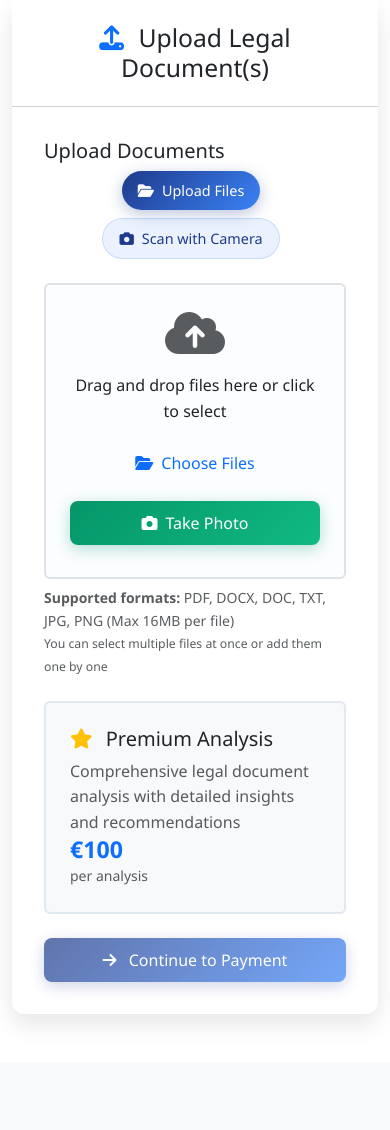
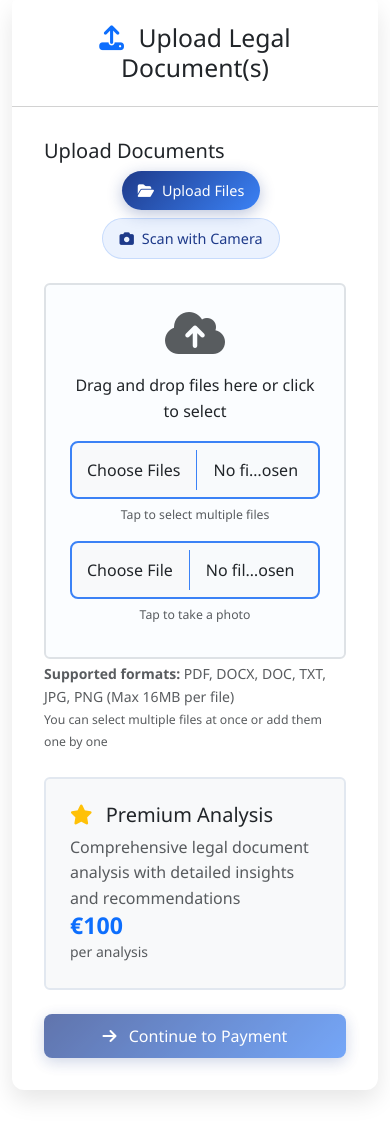
Before and after one commit to BlueAngel888/LegalAsistant.com, a Flask app: page / in a window 390 px wide. Shown: the part 599-1729 px from the top of the page. Run offline with Flask 3, Linux system fonts and the light colour scheme; some libraries are stand-ins or nearby versions.

Commit message:
Improve mobile file uploads and allow adding more files after selection
Enhance file upload functionality for mobile devices and implement incremental file adding using DataTransfer in main.js and update index.html template.

Replit-Commit-Author: Agent
Replit-Commit-Session-Id: 588a86d2-99d0-4637-9ebe-af0175177e85
Replit-Commit-Screenshot-Url: https://storage.googleapis.com/screenshot-production-us-central1/80aff0b9-0297-40ab-98d1-219085d14976/25552787-f67d-44e5-a502-c5ddbe85c5a6.jpg

```diff
--- a/static/css/style.css
+++ b/static/css/style.css
@@ -244,6 +244,26 @@ footer {
     color: #fbbf24;
 }
 
+/* Mobile File Upload Improvements */
+.mobile-upload-section input[type="file"] {
+    border: 2px solid #3b82f6;
+    border-radius: 8px;
+    background: #f8fafc;
+    cursor: pointer;
+    transition: all 0.3s ease;
+}
+
+.mobile-upload-section input[type="file"]:focus {
+    outline: none;
+    border-color: #1e40af;
+    box-shadow: 0 0 0 3px rgba(59, 130, 246, 0.1);
+}
+
+.mobile-upload-section input[type="file"]:hover {
+    background: #f1f5f9;
+    border-color: #1e40af;
+}
+
 /* Responsive Design */
 @media (max-width: 768px) {
     .hero-section {
--- a/templates/index.html
+++ b/templates/index.html
@@ -75,28 +75,53 @@
                                         <div class="upload-area border border-2 border-dashed rounded p-4 text-center" id="uploadArea">
                                             <i class="fas fa-cloud-upload-alt fa-3x text-muted mb-3"></i>
                                             <p class="mb-3">{{ t.drag_drop }}</p>
+
+                                            <!-- Main file input for desktop -->
                                             <input type="file"
                                                    name="file"
                                                    id="file"
                                                    class="form-control d-none"
                                                    multiple
-                                                   accept=".pdf,.docx,.doc,.txt,.jpg,.jpeg,.png"
-                                                   capture="environment">
-                                            <button type="button" class="btn btn-outline-primary btn-lg w-100 mb-3" onclick="document.getElementById('file').click()">
+                                                   accept=".pdf,.docx,.doc,.txt,.jpg,.jpeg,.png">
+
+                                            <!-- Desktop upload button -->
+                                            <div class="d-none d-md-block">
+                                                <button type="button" class="btn btn-outline-primary btn-lg w-100 mb-3" onclick="triggerFileInput()">
                                                     <i class="fas fa-folder-open me-2"></i>Choose Files
                                                 </button>
+                                            </div>
 
-                                            <!-- Mobile-specific buttons -->
+                                            <!-- Mobile-specific upload options -->
                                             <div class="d-block d-md-none">
-                                                <button type="button" class="btn btn-success btn-lg w-100 mb-2" onclick="openMobileCamera()">
-                                                    <i class="fas fa-camera me-2"></i>Take Photo
-                                                </button>
+                                                <div class="mobile-upload-section">
+                                                    <!-- Direct file input styled as button -->
+                                                    <div class="mb-3">
+                                                        <input type="file"
+                                                               id="mobileFiles"
+                                                               class="form-control form-control-lg"
+                                                               multiple
+                                                               accept=".pdf,.docx,.doc,.txt,.jpg,.jpeg,.png"
+                                                               onchange="handleMobileFiles(this)"
+                                                               style="padding: 15px; font-size: 16px;">
+                                                        <div class="form-text mt-1">
+                                                            <small>Tap to select multiple files</small>
+                                                        </div>
+                                                    </div>
+
+                                                    <!-- Camera input -->
+                                                    <div class="mb-2">
                                                         <input type="file"
                                                                id="mobileCamera"
-                                                       class="d-none"
+                                                               class="form-control form-control-lg"
                                                                accept="image/*"
                                                                capture="environment"
-                                                       onchange="handleMobilePhoto(this)">
+                                                               onchange="handleMobilePhoto(this)"
+                                                               style="padding: 15px; font-size: 16px;">
+                                                        <div class="form-text mt-1">
+                                                            <small>Tap to take a photo</small>
+                                                        </div>
+                                                    </div>
+                                                </div>
                                             </div>
                                         </div>
                                     </div>
```
Also changed, not shown: static/js/main.js (+39 -30 lines). Lines whose indentation alone changed are shown as unchanged.
